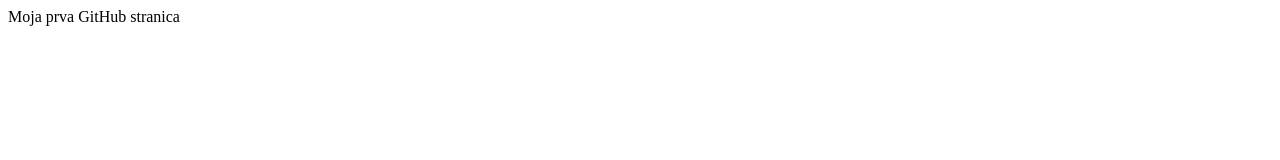
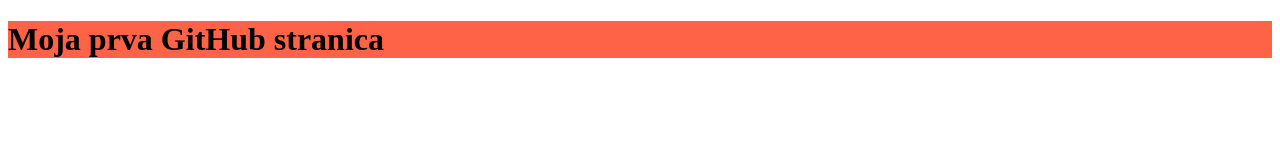
Before and after one commit to msimon987/msimon, a plain HTML site: page index.html in a window 1280 px wide. Drawn offline with Linux system fonts and the light colour scheme.

Commit message:
Update index.html

```diff
--- a/index.html
+++ b/index.html
@@ -7,7 +7,7 @@
     <title>Document</title>
 </head>
 <body>
-<h1style="background-color:Tomato;"> Moja prva GitHub stranica </h1>
+<h1 style="background-color:Tomato;"> Moja prva GitHub stranica </h1>
 
 </body>
 </html>
```
